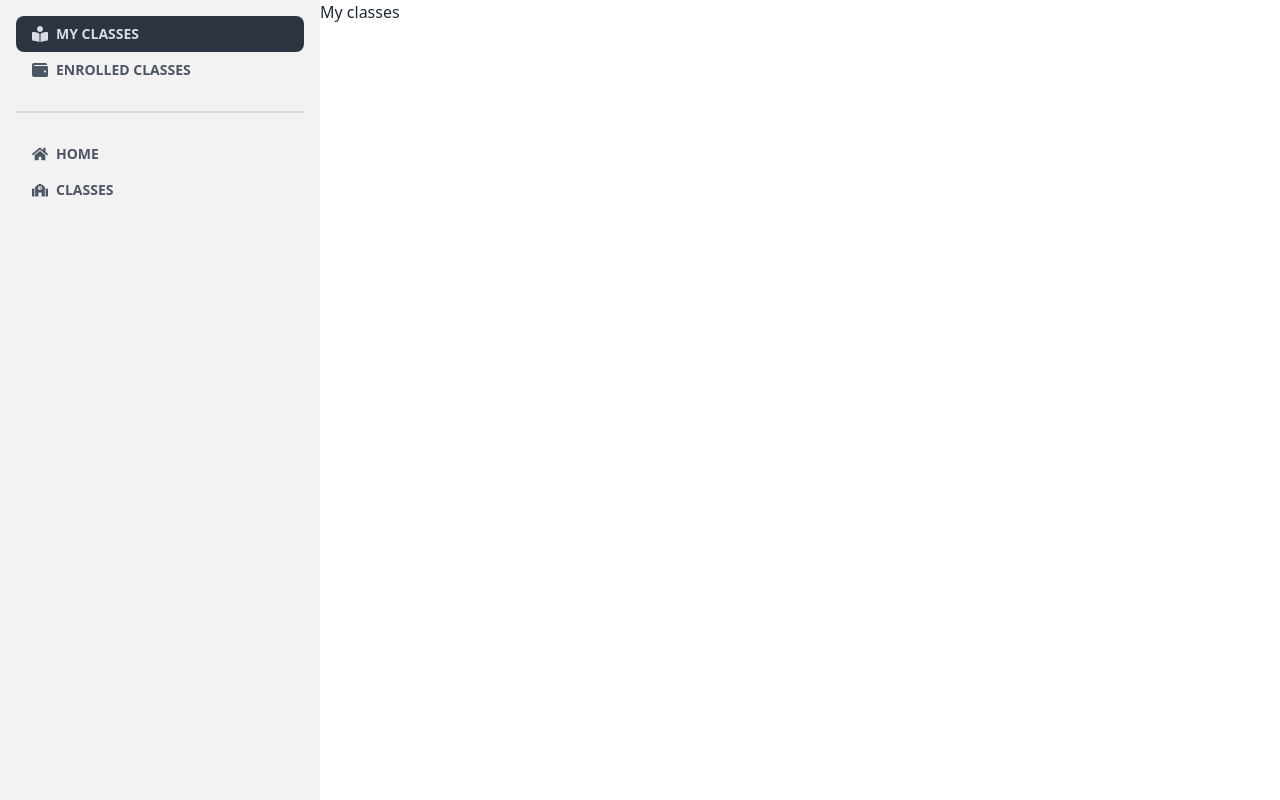
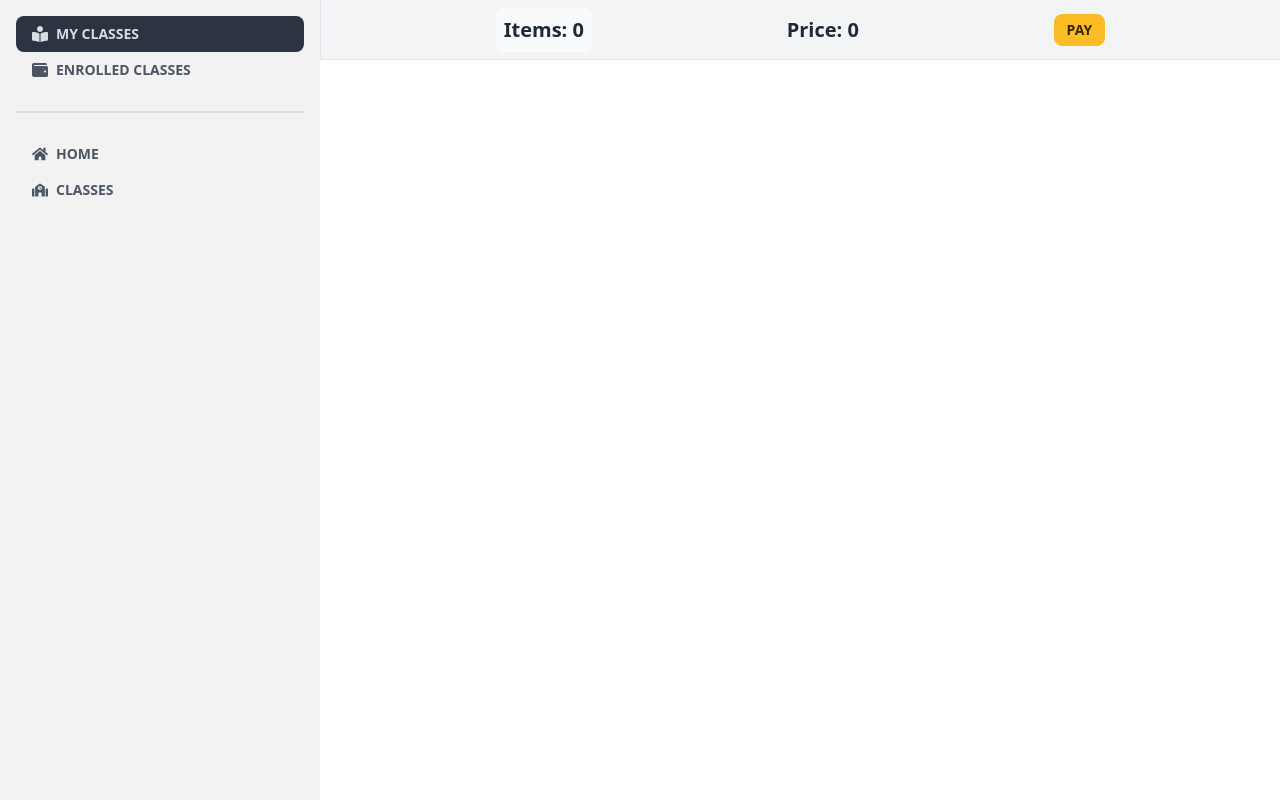
Before and after one commit to ariaanahmed/sports-camp-client, a React (Vite) app: page /dashboard/myclasses in a window 1280 px wide. Built offline with nearby package versions, Linux system fonts and the light colour scheme; no server answers.

Commit message:
my classes page problem and menu on the top problem fixed

```diff
--- a/src/MainLayout/Dashboard.jsx
+++ b/src/MainLayout/Dashboard.jsx
@@ -12,7 +12,7 @@ const Dashboard = () => {
                 </div>
                 <div className="drawer-side">
                     <label htmlFor="my-drawer-2" className="drawer-overlay"></label>
-                    <ul className="menu p-4 w-80 h-full bg-base-200  text-gray-600 uppercase font-bold">
+                    <ul className="menu p-4 w-80 h-full bg-base-200 text-gray-600 uppercase font-bold">
 
                         {/* Sidebar content here */}
                         <li> <NavLink to="/dashboard/myclasses"> <FaBookReader className="w-4 h-4" /> My Classes</NavLink> </li>
--- a/src/hooks/useBooked.jsx
+++ b/src/hooks/useBooked.jsx
@@ -8,7 +8,7 @@ const useBooked = () => {
     const { refetch, data: bookedClass = [] } = useQuery({
         queryKey: ['booked', user?.email],
         queryFn: async () => {
-            const res = await fetch(`http://localhost:5000/bookedClasses?email=${user.email}`)
+            const res = await fetch(`http://localhost:5000/bookedClasses?email=${user?.email}`)
             return res.json();
         }
     })
--- a/src/index.css
+++ b/src/index.css
@@ -2,13 +2,7 @@
 @tailwind components;
 @tailwind utilities;
 
-.drawer-side a.active{
+.drawer-side, .menu a.active{
     color: white;
     background-color: rgb(58, 58, 58);
 }
-
-.menu a.active{
-    background-color: rgb(212, 211, 211);
-    color: black;
-    font-weight: 600;
-}
--- a/src/pages/shared/dashboard/myClasses/MyClasses.jsx
+++ b/src/pages/shared/dashboard/myClasses/MyClasses.jsx
@@ -1,12 +1,19 @@
 import { Helmet } from "react-helmet-async";
+import useBooked from "../../../../hooks/useBooked";
 
 const MyClasses = () => {
+    const [booked] = useBooked();
+    const total = booked.reduce( (sum, bookedClass) => bookedClass.price + sum, 0)
     return (
         <div>
             <Helmet>
                 <title>Booked Classes</title>
             </Helmet>
-            My classes
+            <div className="capitalize font-semibold h-[60px] md:text-xl items-center flex justify-evenly text-center border-b border-l bg-gray-100 gap-5">
+                <p className="bg-gray-50 p-2 rounded-md">Items: {booked.length}</p>
+                <p>Price: {total}</p>
+                <button className="btn btn-warning btn-sm">pay</button>
+            </div>
         </div>
     );
 };
```
